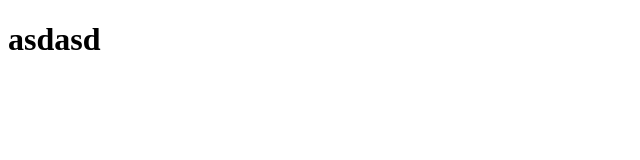
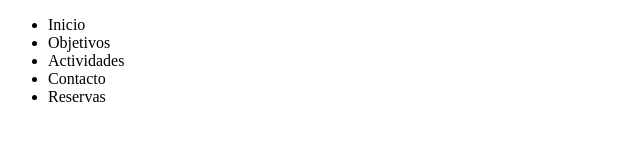
Before and after one commit to marquezvalentinaet36-sys/TP---Perito-Moreno, a plain HTML site: page index.html in a window 1280 px wide. Shown: the whole page, without its empty margins (0-640 px from the left). Drawn offline with Linux system fonts and the light colour scheme.

Commit message:
agrego menu

```diff
--- a/index.html
+++ b/index.html
@@ -7,8 +7,15 @@
 </head>
 <body>
     <main>
-        <h1>asdasd</h1>
-        <br>
+        <div>
+            <ul>
+                <li>Inicio</li>
+                <li>Objetivos</li>
+                <li>Actividades</li>
+                <li>Contacto</li>
+                <li>Reservas</li>
+            </ul>
+        </div>
     </main>
 </body>
 </html>
```
